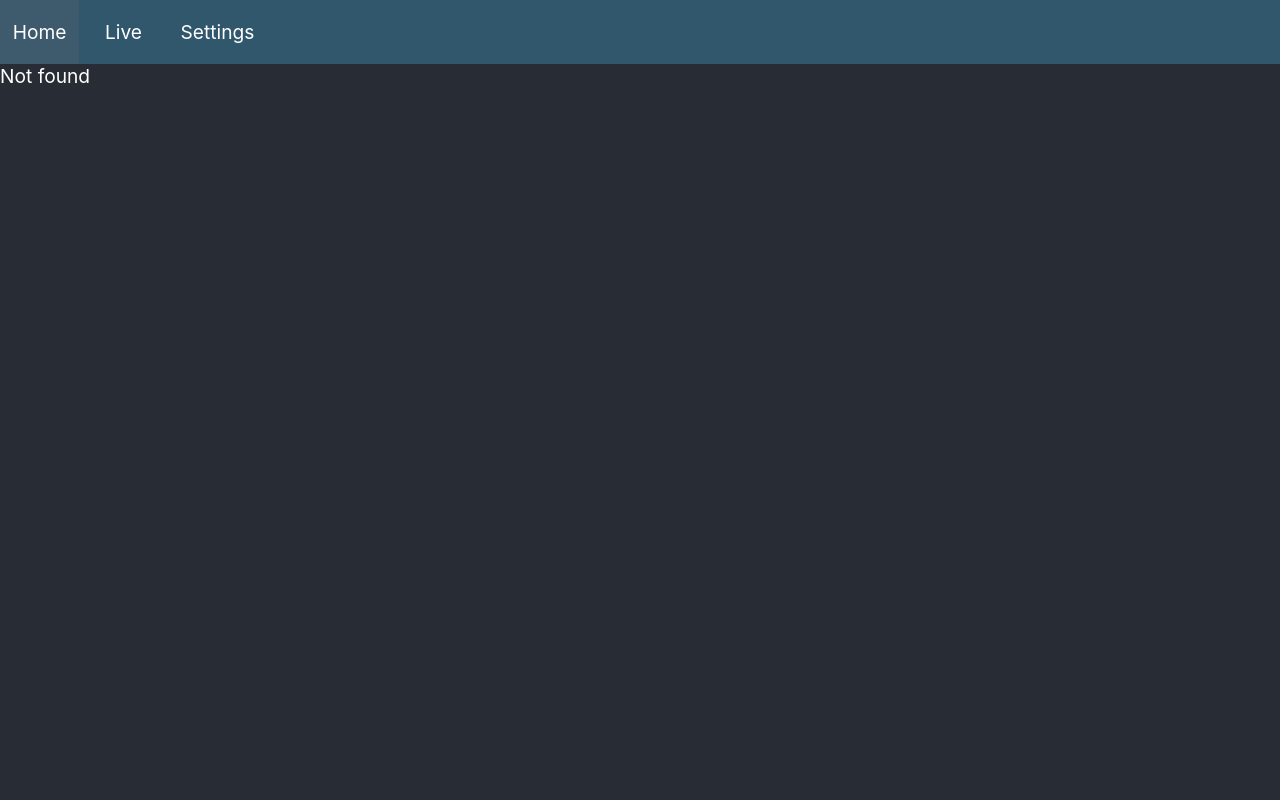
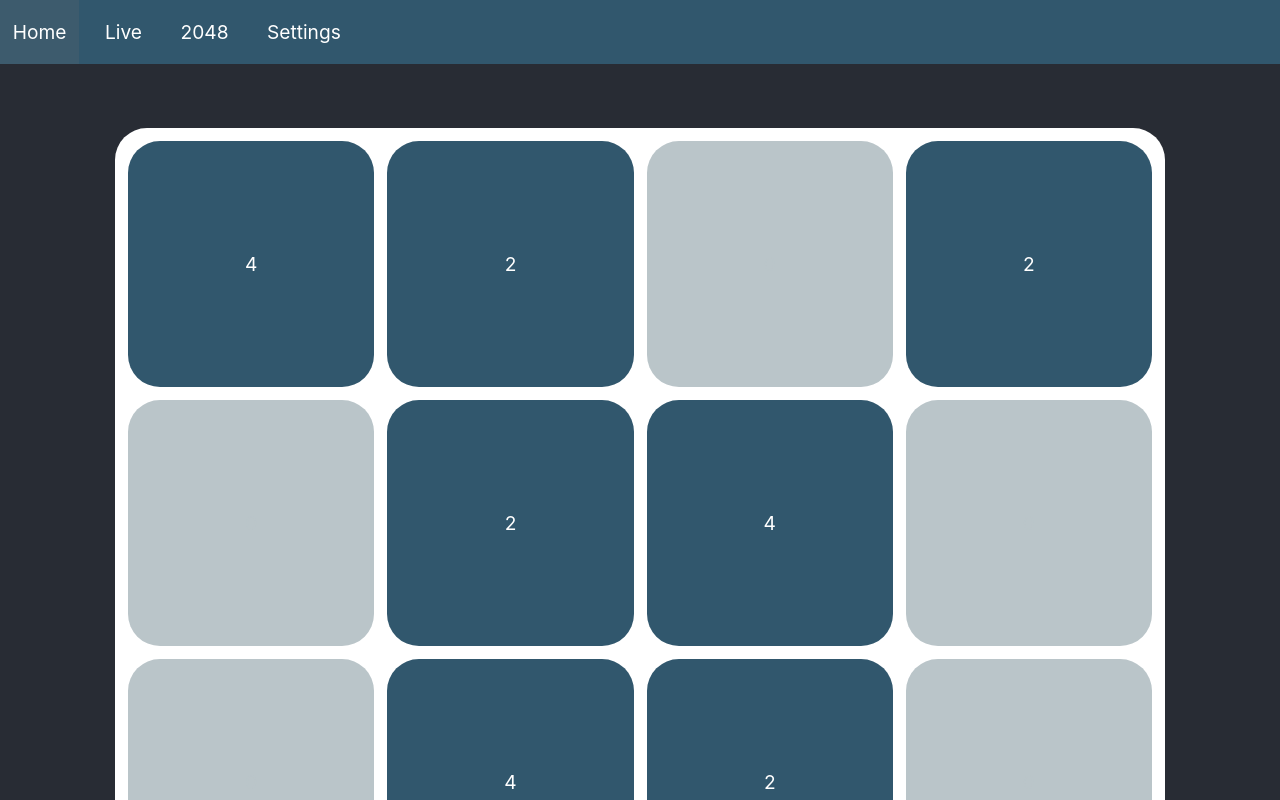
Before and after one commit to nicolas-brien/Sounds-of-the-wild-Cheeko, a React (Create React App) app: page /2048 in a window 1280 px wide. Before the commit this address had no page. Shown: the top 800 px of the page. Built offline with nearby package versions, Linux system fonts and the light colour scheme; the HTML template or start-up script is replaced by a standard one.

Commit message:
woah dude commit:

```diff
--- /dev/null
+++ b/src/2048/C2048.jsx
@@ -0,0 +1,206 @@
+import React, { useState } from 'react';
+
+import useInputs from '../hooks/useInputs';
+
+import PageContainer from '../components/page/container/PageContainer';
+import PageContent from '../components/page/content/PageContent';
+import Button from '../components/button/Button';
+
+import './c2048.scss';
+import Tile from './Tile';
+
+// map = [
+//     0, 0, 0, 0,
+//     0, 0, 0, 0,
+//     2, 0, 0, 0,
+//     0, 0, 2, 0,
+// ];
+const def = [4, 2, 0, 2, 0, 2, 4, 0, 0, 4, 2, 0, 2, 8, 2, 0];
+
+const C2048 = () => {
+    const [s, setS] = useState(def);
+
+    const comp = (a, b) => {
+        console.log(a, b);
+        if (a === 0 && b > 0) return [b, 0];
+        if (a === b) return [a * 2, 0];
+        return [a, b];
+    };
+
+    const squeeze = (col, current, i) => {
+        console.log(col, current);
+        if (Array.isArray(col)) {
+            if (current === 0) return [...col, 0];
+            var last = col.slice(-1)[0];
+            return [...col.slice(0, col.length - 1), ...comp(last, current)];
+        } else {
+            return comp(col, current);
+        }
+    };
+
+    const handleUp = () => {
+        var firstCol = [s[0], s[4], s[8], s[12]];
+        var secondCol = [s[1], s[5], s[9], s[13]];
+        var thridCol = [s[2], s[6], s[10], s[14]];
+        var frouthCol = [s[3], s[7], s[11], s[15]];
+
+        firstCol.sort((a, _) => {
+            return a === 0 ? 1 : -1;
+        });
+        var uno = firstCol.reduce(squeeze);
+
+        secondCol.sort((a, _) => {
+            return a === 0 ? 1 : -1;
+        });
+        var dos = secondCol.reduce(squeeze);
+
+        thridCol.sort((a, _) => {
+            return a === 0 ? 1 : -1;
+        });
+        var tres = thridCol.reduce(squeeze);
+
+        frouthCol.sort((a, _) => {
+            return a === 0 ? 1 : -1;
+        });
+        var quattro = frouthCol.reduce(squeeze);
+
+        setS([
+            uno[0],
+            dos[0],
+            tres[0],
+            quattro[0],
+            uno[1],
+            dos[1],
+            tres[1],
+            quattro[1],
+            uno[2],
+            dos[2],
+            tres[2],
+            quattro[2],
+            uno[3],
+            dos[3],
+            tres[3],
+            quattro[3],
+        ]);
+    };
+
+    const handleDown = () => {
+        var firstCol = [s[12], s[8], s[4], s[0]];
+        var secondCol = [s[13], s[9], s[5], s[1]];
+        var thridCol = [s[14], s[10], s[6], s[2]];
+        var frouthCol = [s[15], s[11], s[7], s[3]];
+
+        console.log(firstCol);
+        firstCol.sort((a, b) => {
+            return a === 0 ? 1 : -1;
+        });
+        var uno = firstCol.reduce(squeeze);
+        console.log(firstCol);
+
+        secondCol.sort((a, b) => {
+            return a === 0 ? 1 : -1;
+        });
+        var dos = secondCol.reduce(squeeze);
+
+        thridCol.sort((a, b) => {
+            return a === 0 ? 1 : -1;
+        });
+        var tres = thridCol.reduce(squeeze);
+
+        frouthCol.sort((a, b) => {
+            return a === 0 ? 1 : -1;
+        });
+        var quattro = frouthCol.reduce(squeeze);
+
+        setS([
+            uno[3],
+            dos[3],
+            tres[3],
+            quattro[3],
+            uno[2],
+            dos[2],
+            tres[2],
+            quattro[2],
+            uno[1],
+            dos[1],
+            tres[1],
+            quattro[1],
+            uno[0],
+            dos[0],
+            tres[0],
+            quattro[0],
+        ]);
+    };
+
+    const handleLeft = () => {
+        const new0 = s[0];
+        const new1 = s[1];
+        const new2 = s[2];
+        const new3 = s[3];
+
+        const new4 = s[4];
+        const new5 = s[5];
+        const new6 = s[6];
+        const new7 = s[7];
+
+        const new8 = s[8];
+        const new9 = s[9];
+        const new10 = s[10];
+        const new11 = s[11];
+
+        const new12 = 2;
+        const new13 = s[13];
+        const new14 = 0;
+        const new15 = s[15];
+
+        setS([new0, new1, new2, new3, new4, new5, new6, new7, new8, new9, new10, new11, new12, new13, new14, new15]);
+    };
+
+    const handleRight = () => {
+        const new0 = s[0];
+        const new1 = s[1];
+        const new2 = s[2];
+        const new3 = s[3];
+
+        const new4 = s[4];
+        const new5 = s[5];
+        const new6 = s[6];
+        const new7 = s[7];
+
+        const new8 = 0;
+        const new9 = s[9];
+        const new10 = s[10];
+        const new11 = 2;
+
+        const new12 = s[12];
+        const new13 = s[13];
+        const new14 = 0;
+        const new15 = 2;
+
+        setS([new0, new1, new2, new3, new4, new5, new6, new7, new8, new9, new10, new11, new12, new13, new14, new15]);
+    };
+
+    useInputs(() => {}, handleUp, ['ArrowUp']);
+    useInputs(() => {}, handleDown, ['ArrowDown']);
+    useInputs(() => {}, handleLeft, ['ArrowLeft']);
+    useInputs(() => {}, handleRight, ['ArrowRight']);
+
+    return (
+        <PageContainer>
+            <PageContent>
+                <div className="c2048">
+                    {s.map((v, i) => {
+                        return (
+                            <div className="c2048__tile" key={i}>
+                                <Tile value={v} />
+                            </div>
+                        );
+                    })}
+                </div>
+                <Button onClick={() => setS(def)}>Restart</Button>
+            </PageContent>
+        </PageContainer>
+    );
+};
+
+export default C2048;
--- /dev/null
+++ b/src/2048/Tile.jsx
@@ -0,0 +1,18 @@
+import React from 'react';
+import PropTypes from 'prop-types';
+
+import './tile.scss';
+
+const Tile = ({ value }) => {
+    return (
+        <div className={value !== 0 ? 'tile' : 'tile tile--empty'}>
+            <span className="tile__content">{value}</span>
+        </div>
+    );
+};
+
+Tile.propTypes = {
+    value: PropTypes.number.isRequired,
+};
+
+export default Tile;
--- /dev/null
+++ b/src/2048/c2048.scss
@@ -0,0 +1,12 @@
+.c2048 {
+    display: grid;
+    grid: auto / auto auto auto auto;
+    gap: 0.8rem;
+    padding: 0.8rem;
+
+    background-color: #fff;
+    border-radius: 2rem;
+
+    height: 64rem;
+    width: 64rem;
+}
--- /dev/null
+++ b/src/2048/tile.scss
@@ -0,0 +1,16 @@
+.tile {
+    display: inline-flex;
+    justify-content: center;
+    align-items: center;
+
+    border-radius: 2rem;
+    background-color: #31576d;
+
+    width: 100%;
+    height: 100%;
+
+    &--empty {
+        background-color: #bac5c9;
+        color: #bac5c9;
+    }
+}
--- a/src/App.js
+++ b/src/App.js
@@ -8,6 +8,7 @@ import NavBar from './components/nav/NavBar';
 import Home from './home/Home';
 import Live from './live/Live';
 import Settings from './settings/Settings';
+import C2048 from './2048/C2048';
 
 import './App.scss';
 
@@ -21,6 +22,7 @@ export default function App() {
                         <Routes>
                             <Route path="/" element={<Home />} />
                             <Route path="/live" element={<Live />} />
+                            <Route path="/2048" element={<C2048 />} />
                             <Route path="/settings" element={<Settings />} />
                             <Route path="*" element={<div>Not found</div>} />
                         </Routes>
--- a/src/components/nav/NavBar.jsx
+++ b/src/components/nav/NavBar.jsx
@@ -9,6 +9,7 @@ const NavBar = () => {
         <div className="nav-bar">
             <NavLink to="/">Home</NavLink>
             <NavLink to="live">Live</NavLink>
+            <NavLink to="2048">2048</NavLink>
             <NavLink to="settings">Settings</NavLink>
         </div>
     );
--- a/src/components/piano/LivePiano.jsx
+++ b/src/components/piano/LivePiano.jsx
@@ -48,20 +48,20 @@ const LivePiano = () => {
         isDo2Playing,
     } = usePiano();
 
-    useInputs(startDo, stopDo, ['KeyA']);
-    useInputs(startDoRe, stopDoRe, ['KeyW']);
-    useInputs(startRe, stopRe, ['KeyS']);
-    useInputs(startReMi, stopReMi, ['KeyE']);
-    useInputs(startMi, stopMi, ['KeyD']);
+    useInputs(startDo, stopDo, ['KeyA', 'Backquote']);
+    useInputs(startDoRe, stopDoRe, ['KeyW', 'Digit1']);
+    useInputs(startRe, stopRe, ['KeyS', 'Digit2']);
+    useInputs(startReMi, stopReMi, ['KeyE', 'Digit3']);
+    useInputs(startMi, stopMi, ['KeyD', 'Digit4']);
 
-    useInputs(startFa, stopFa, ['KeyF']);
-    useInputs(startFaSol, stopFaSol, ['KeyT']);
-    useInputs(startSol, stopSol, ['KeyG']);
-    useInputs(startSolLa, stopSolLa, ['KeyY']);
-    useInputs(startLa, stopLa, ['KeyH']);
-    useInputs(startLaSi, stopLaSi, ['KeyU']);
-    useInputs(startSi, stopSi, ['KeyJ']);
-    useInputs(startDo2, stopDo2, ['KeyK']);
+    useInputs(startFa, stopFa, ['KeyF', 'Digit5']);
+    useInputs(startFaSol, stopFaSol, ['KeyT', 'Digit6']);
+    useInputs(startSol, stopSol, ['KeyG', 'Digit7']);
+    useInputs(startSolLa, stopSolLa, ['KeyY', 'Digit8']);
+    useInputs(startLa, stopLa, ['KeyH', 'Digit9']);
+    useInputs(startLaSi, stopLaSi, ['KeyU', 'Digit0']);
+    useInputs(startSi, stopSi, ['KeyJ', 'Minus']);
+    useInputs(startDo2, stopDo2, ['KeyK', 'Equal']);
 
     return (
         <div className="live-piano">
```
Also changed, not shown: src/2048/2.svg (added), src/2048/notes.txt (added).
